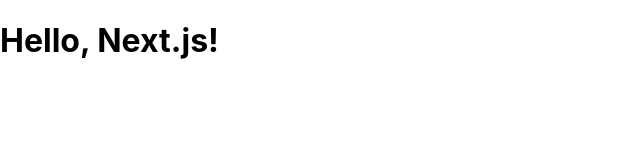
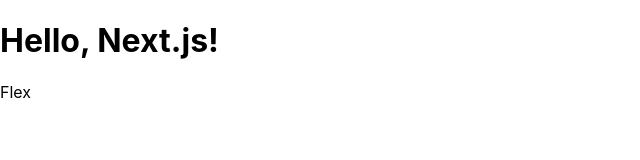
Before and after one commit to Eynzof/cheatsheet, a Next.js app: page / in a window 1280 px wide. Shown: the top 160 px of the page, without its empty margins (0-640 px from the left). Built offline with nearby package versions, Linux system fonts and the light colour scheme.

Commit message:
switch to app dir

```diff
--- a/app/flex/page.tsx
+++ b/app/flex/page.tsx
@@ -1,4 +1,4 @@
-import styles from '../../styles/Flex.module.css';
+import styles from './flex.module.css';
 
 export default function page() {
     return(<div className={styles.main}>
--- a/app/page.tsx
+++ b/app/page.tsx
@@ -1,4 +1,9 @@
 import '../styles/globals.css'
+import Link from "next/link";
+
 export default function Page() {
-    return <h1>Hello, Next.js!</h1>;
+    return <div>
+        <h1>Hello, Next.js!</h1>
+        <Link href='./flex/page'>Flex</Link>
+    </div>;
 }
```
Also changed, not shown: app/flex/flex.module.css (renamed from styles/Flex.module.css).
